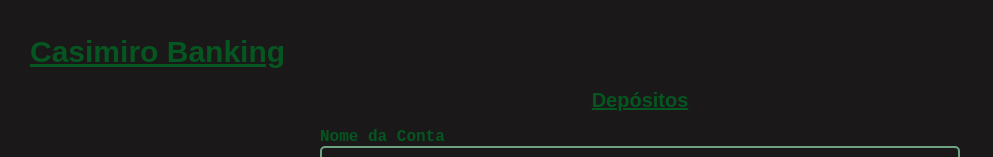
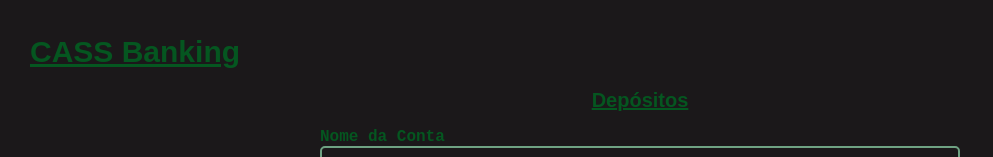
Before and after one commit to cassgkn/casimiro_banking, a plain HTML site: page index.html in a window 1280 px wide. Shown: the top 157 px of the page, without its empty margins (0-993 px from the left). Drawn offline with Linux system fonts and the light colour scheme.

Commit message:
Atualizado nome

```diff
--- a/index.html
+++ b/index.html
@@ -3,13 +3,13 @@
 <head>
     <meta charset="UTF-8">
     <meta name="viewport" content="width=device-width, initial-scale=1.0">
-    <title>Casimiro Banking</title>
+    <title>CASS Banking</title>
 
     <link rel="stylesheet" href="./style.css">
 
 </head>
 <body>
-    <h1>Casimiro Banking</h1>
+    <h1>CASS Banking</h1>
     <div class="container">
     <h2>Depósitos</h2>
     <form id="form-deposito">
```
